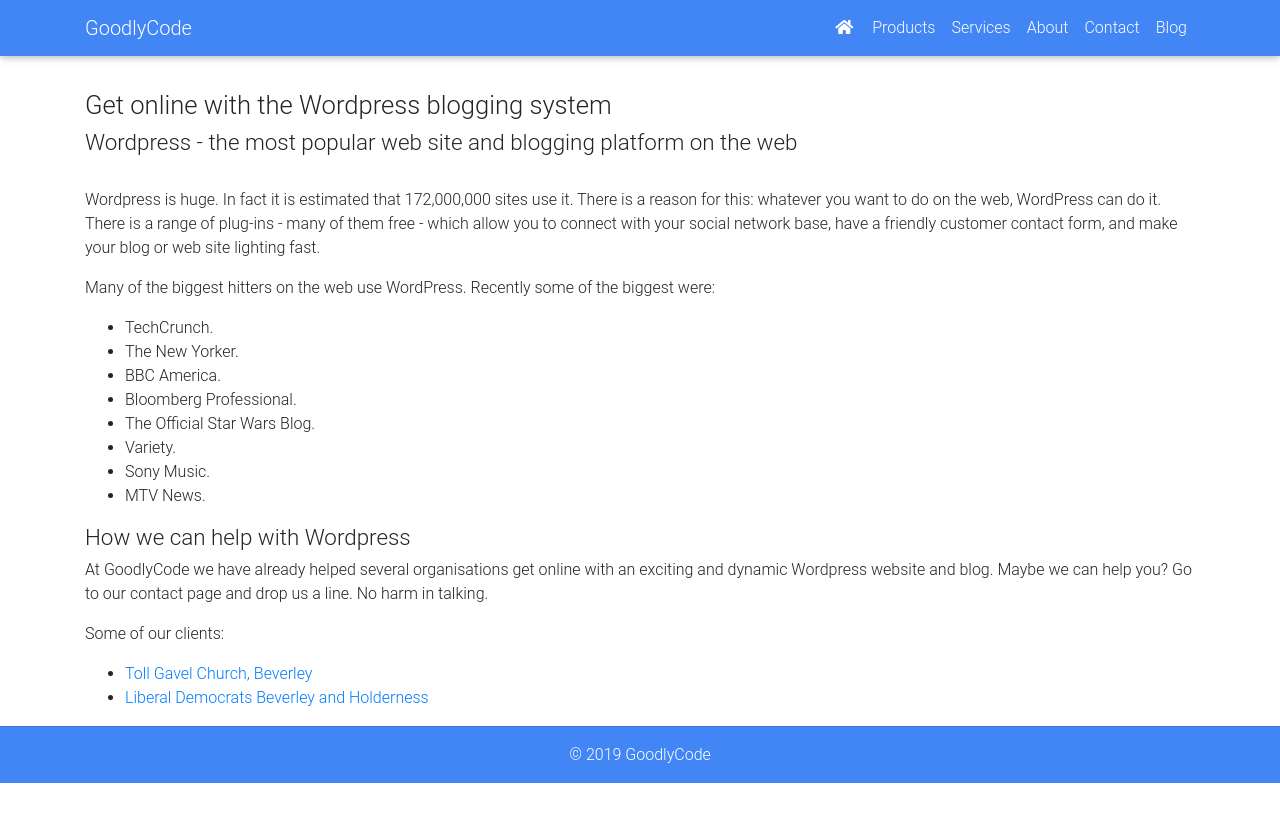
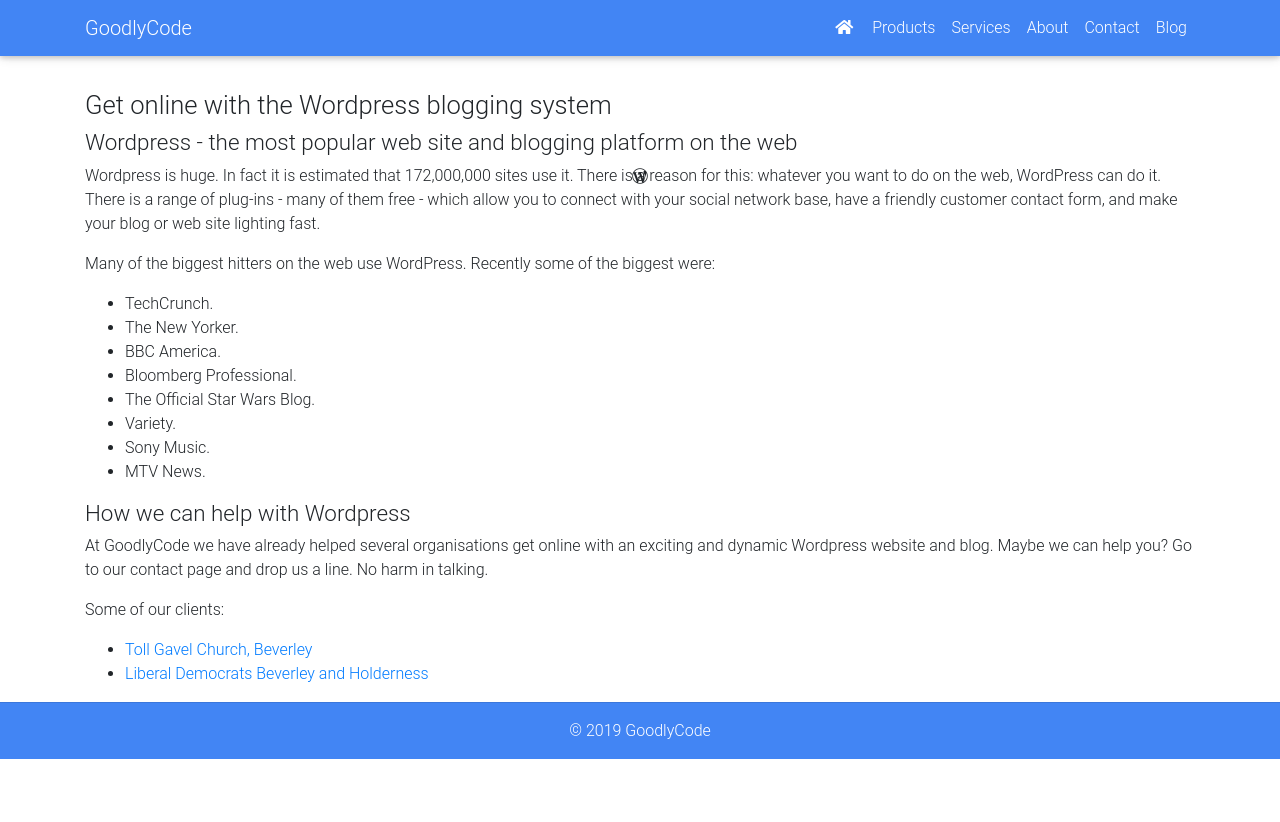
Before and after one commit to Grafrajohn/goodlycode.github.io, a Jekyll site: the page built from wordpress.html, in a window 1280 px wide. Shown: the top 822 px of the page. Built offline with Jekyll 4.4.1, drawn with Linux system fonts in a browser that asks for light colours; nearby versions of some CDN libraries.

Commit message:
Update wordpress.html

```diff
--- a/wordpress.html
+++ b/wordpress.html
@@ -6,7 +6,7 @@
 permalink: /services/wordpress
 ---
 <h2>Wordpress - the most popular web site and blogging platform on the web</h2>
-<div><i class="fa fa-wordpress" aria-hidden="true"></i></div>
+<div><i class="fab fa-wordpress-simple fa-stack-1x"></i></div>
 <p>Wordpress is huge. In fact it is estimated that 172,000,000 sites use it. There is a reason for this: whatever you want to do on the web, WordPress can do it. There is a range of plug-ins - many of them free - which allow you to connect with your social network base, have a friendly customer contact form, and make your blog or web site lighting fast.</p>
 <p>Many of the biggest hitters on the web use WordPress. Recently some of the biggest were:</p>
 <ul>
```
